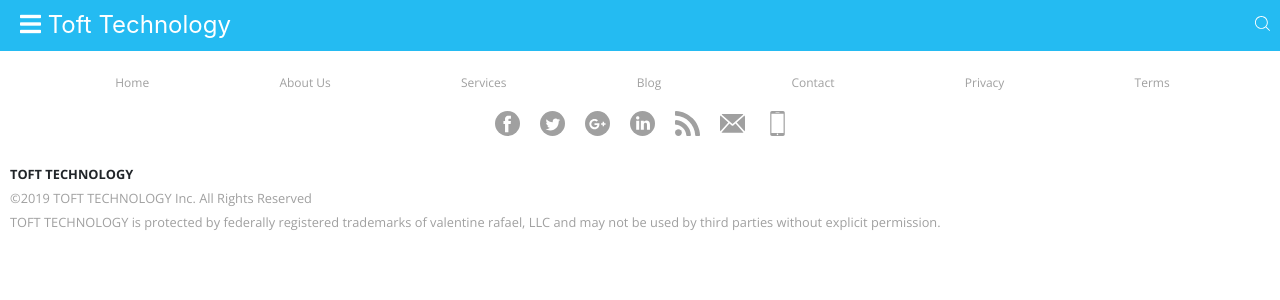
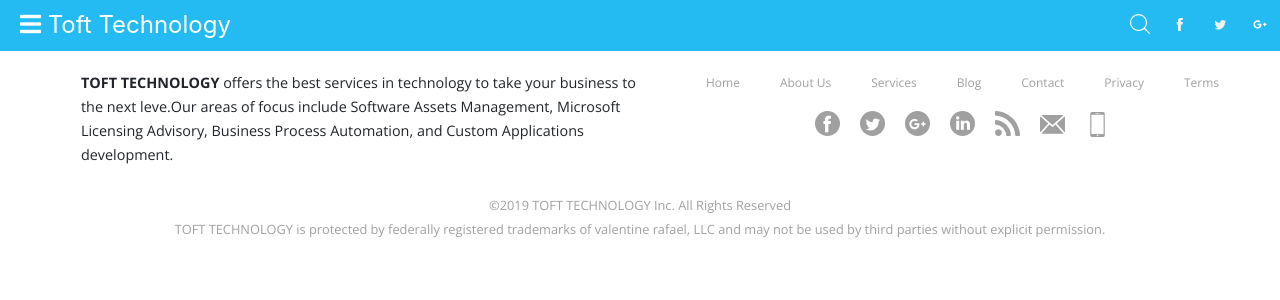
Before and after one commit to rafaelvalentine/mytoft, a React (Create React App) app: page /services in a window 1280 px wide. Shown: the top 300 px of the page. Built offline with nearby package versions, Linux system fonts and the light colour scheme.

Commit message:
finished landing page

```diff
--- a/src/App.css
+++ b/src/App.css
@@ -14,7 +14,7 @@
 #main,
 html {
     padding: 0 !important;
-    margin: 0 !important;
+    margin: 0;
     width: 100% !important;
     height: 100% !important;
     background: #fff;
--- a/src/components/Footer/Footer.css
+++ b/src/components/Footer/Footer.css
@@ -69,3 +69,29 @@
 .footer .footer-links .footer-legal p:not(:first-child) {
     color: #a0a0a0;
 }
+
+@media screen and (min-width: 1000px) {
+    .footer .footer-links .footer-links-content {
+        display: flex;
+        justify-content: center;
+    }
+    .footer .footer-links-text {
+        font-size: .75rem;
+        display: block;
+        padding: 0 40px;
+        width: 50%;
+    }
+    .footer .footer-links-text p {
+        font-size: .9rem;
+    }
+    .footer .footer-links .footer-legal {
+        display: flex;
+        justify-content: center;
+        flex-direction: column;
+        text-align: center;
+        padding: 10px;
+    }
+    .footer .footer-links .footer-legal .footer-legal-one {
+        display: none;
+    }
+}
--- a/src/components/Footer/Footer.jsx
+++ b/src/components/Footer/Footer.jsx
@@ -22,8 +22,9 @@
     return (
       <div id='footer' className='footer'>
         <div className='footer-links'>
+          <div className='footer-links-content'>
             <div className='footer-links-text'>
-            <p> <strong>TOFT TECHNOLOGY</strong> offers the best services in technology to take your business to the next level </p>
+              <p><strong>TOFT TECHNOLOGY</strong> offers the best services in technology to take your business to the next leve.Our areas of focus include Software Assets Management, Microsoft Licensing Advisory, Business Process Automation, and Custom Applications development. </p>
             </div>
             <div>
               <ul className='list-one'>
@@ -41,10 +42,12 @@
                 <li> <span onMouseOver={this.changeImage} onMouseOut={this.changeImageBack} style={{ backgroundImage: 'url("assets/img/google-plus(1).svg")' }} id='google-plus' className='google-plus'><a href='#' /></span></li>
                 <li><span onMouseOver={this.changeImage} onMouseOut={this.changeImageBack} style={{ backgroundImage: 'url("assets/img/linkedin(1).svg")' }} id='linkedin' className='linkedin'><a href='#' /></span></li>
                 <li><span onMouseOver={this.changeImage} onMouseOut={this.changeImageBack} style={{ backgroundImage: 'url("assets/img/rss(1).svg")' }} id='rss' className='rss'><a href='#' /></span></li>
-              <li><span onMouseOver={this.changeImage} onMouseOut={this.changeImageBack} style={{ backgroundImage: 'url("assets/img/mail(1).svg")' }} id='mail' className='mail'> <a href='mailto:' /> </span></li>
-              <li><span onMouseOver={this.changeImage} onMouseOut={this.changeImageBack} style={{ backgroundImage: 'url("assets/img/phone(1).svg")' }} id='phone' className='phone'><a href='tel:+' /> </span></li>
+                <li><a href='mailto:info@torftechnologies.com'> <span onMouseOver={this.changeImage} onMouseOut={this.changeImageBack} style={{ backgroundImage: 'url("assets/img/mail(1).svg")' }} id='mail' className='mail'>  </span> </a></li>
+                <li><a href='tel:+234 810 394 3909 '> <span onMouseOver={this.changeImage} onMouseOut={this.changeImageBack} style={{ backgroundImage: 'url("assets/img/phone(1).svg")' }} id='phone' className='phone' /></a></li>
               </ul>
             </div>
+          </div>
+
           <div className='footer-legal'>
             <p className='footer-legal-one'> <strong>TOFT TECHNOLOGY</strong> </p>
             <p className='footer-legal-two'> &copy;{new Date().getFullYear()} TOFT TECHNOLOGY Inc. All Rights Reserved</p>
--- a/src/components/Home/Home.css
+++ b/src/components/Home/Home.css
@@ -252,3 +252,25 @@
 .partners .card img {
     height: 100px;
 }
+
+@media screen and (min-width: 720px) {
+    #home .jumbotron-section {
+        /* flex-direction: row; */
+        margin: 0 0 30px;
+        padding: 20px 0 0;
+    }
+    #home h3 {
+        margin-left: 40px;
+    }
+}
+
+@media screen and (min-width: 1000px) {
+    #home .jumbotron-section {
+        flex-direction: row;
+        margin: 0;
+        padding: 20px 0 0;
+    }
+    #home h3 {
+        margin-left: 70px;
+    }
+}
--- a/src/components/Home/Home.jsx
+++ b/src/components/Home/Home.jsx
@@ -170,7 +170,7 @@
           <img src="assets/img/cloud-biz.jpg" alt="cloud" />
         </div>
         <section className='our-core'>
-          <h3> Our Core </h3>
+          <h3> <i class="fas fa-align-right"></i> Our Core </h3>
           <hr/>
           <Container>
             <Row>
@@ -180,7 +180,7 @@
 
         </section>
         <section className='services'>
-          <h3> What we do </h3>
+          <h3><i class="fas fa-align-right"></i> What we do </h3>
           <hr/>
           <Container>
             <Row>
@@ -190,7 +190,7 @@
 
         </section>
         <section className='clients'>
-          <h3> Clients </h3>
+          <h3><i class="fas fa-align-right"></i> Clients </h3>
           <hr/>
           <Container>
             <Row>
@@ -217,7 +217,7 @@
         </section>
 
         <section className='news'>
-          <h3> Blog </h3>
+          <h3><i class="fas fa-align-right"></i> Blog </h3>
           <hr/>
           <Container>
             <Row>
@@ -227,7 +227,7 @@
         </section>
 
         <section className='partners'>
-          <h3> Partners </h3>
+          <h3><i class="fas fa-align-right"></i> Partners </h3>
           <hr/>
           <Container>
             <Row>
--- a/src/components/Navbar/CustomNavbar.css
+++ b/src/components/Navbar/CustomNavbar.css
@@ -24,7 +24,7 @@
     top: 0;
     /* Stay at the top */
     left: 0;
-    background-color: rgb(173, 173, 173);
+    background-color: #535A63;
     /* Black*/
     overflow-x: hidden;
     /* Disable horizontal scroll */
@@ -99,7 +99,7 @@
     font-size: 36px;
     margin-left: 50px;
     margin-top: 20px;
-    color: #fff;
+    color: #fff !important;
     opacity: .5;
 }
 
@@ -147,3 +147,34 @@
         font-size: 18px;
     }
 }
+
+@media screen and (min-width: 720px) {
+    .sidenav ul {
+        text-align: left;
+    }
+    .sidenav .link {
+        padding: 8px 8px 8px 32px;
+        text-decoration: none;
+        font-size: 1.2rem;
+        color: #818181;
+        display: block;
+        transition: 0.3s;
+        border: 1px solid rgba(255, 255, 255, .5);
+        width: 100%;
+        border-bottom: none;
+        margin: 0 auto;
+    }
+    .nav-main-list img {
+        width: 25px;
+        height: 25px;
+        margin: 0 auto;
+    }
+    .nav-main-list img:first-child {
+        width: 20px;
+        height: 20px;
+        margin: 0 auto;
+    }
+    .nav-main-list li:nth-child(n+2) {
+        display: block
+    }
+}
--- a/src/components/Navbar/CustomNavbar.jsx
+++ b/src/components/Navbar/CustomNavbar.jsx
@@ -38,8 +38,15 @@
   /* Set the width of the side navigation to 250px and the left margin of the page content to 250px and add a black background color to body */
   openNav () {
     document.getElementById('mySidenav').style.width = '100%'
-    // document.getElementById('main').style.marginLeft = '250px'
-    // document.body.style.backgroundColor = 'rgba(0,0,0,0.4)'
+    let x = window.matchMedia('(min-width: 700px)')
+    if (x.matches) { // If media query matches
+      document.getElementById('mySidenav').style.width = '250px'
+      document.getElementById('main').style.marginLeft = '250px'
+    } else {
+      document.getElementById('mySidenav').style.width = '100%'
+    }
+
+    document.body.style.backgroundColor = 'rgba(0,0,0,0.4)'
   }
 
   /* Set the width of the side navigation to 0 and the left margin of the page content to 0, and the background color of body to white */
```
Lines whose indentation alone changed are shown as unchanged.
